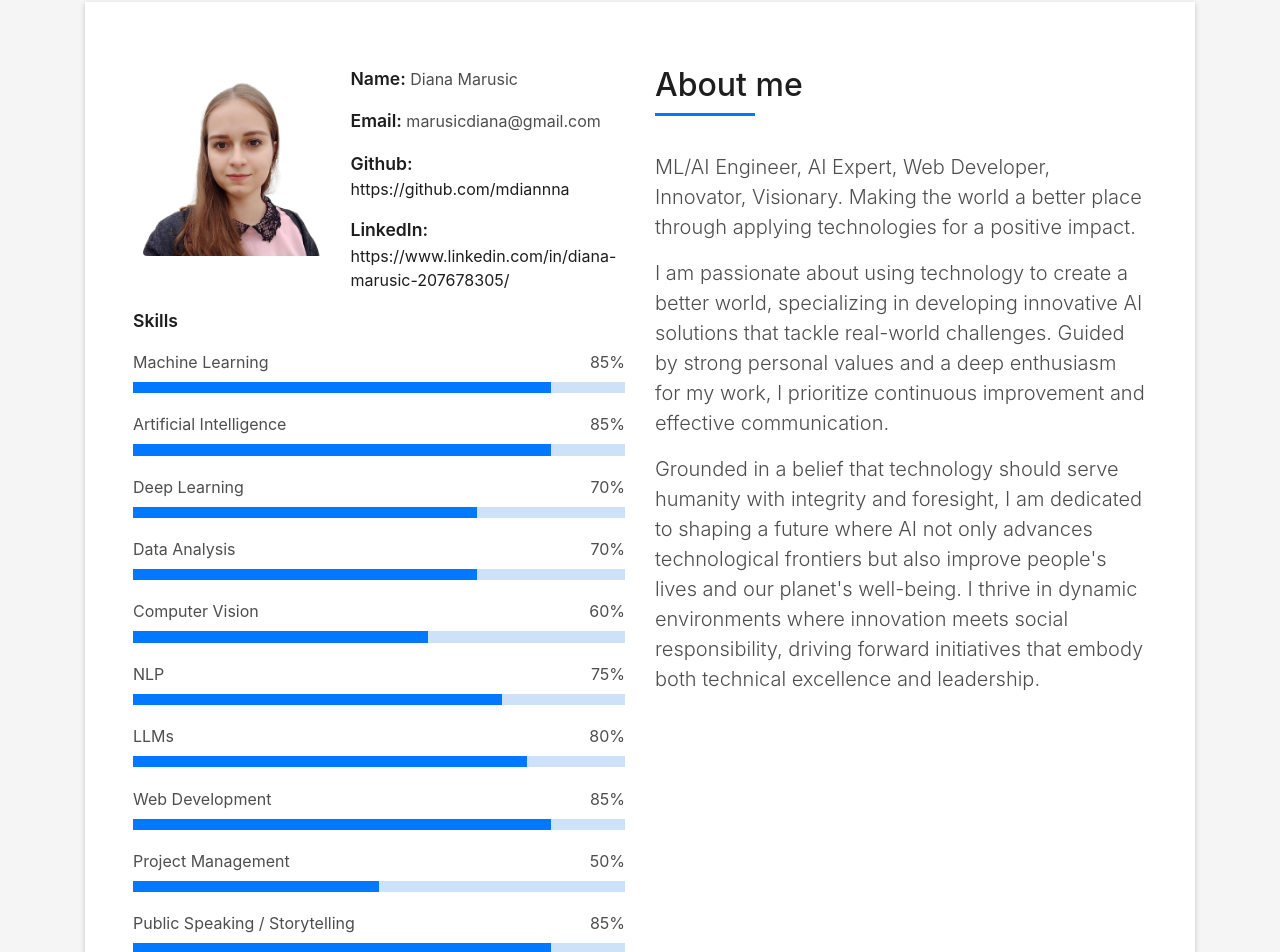
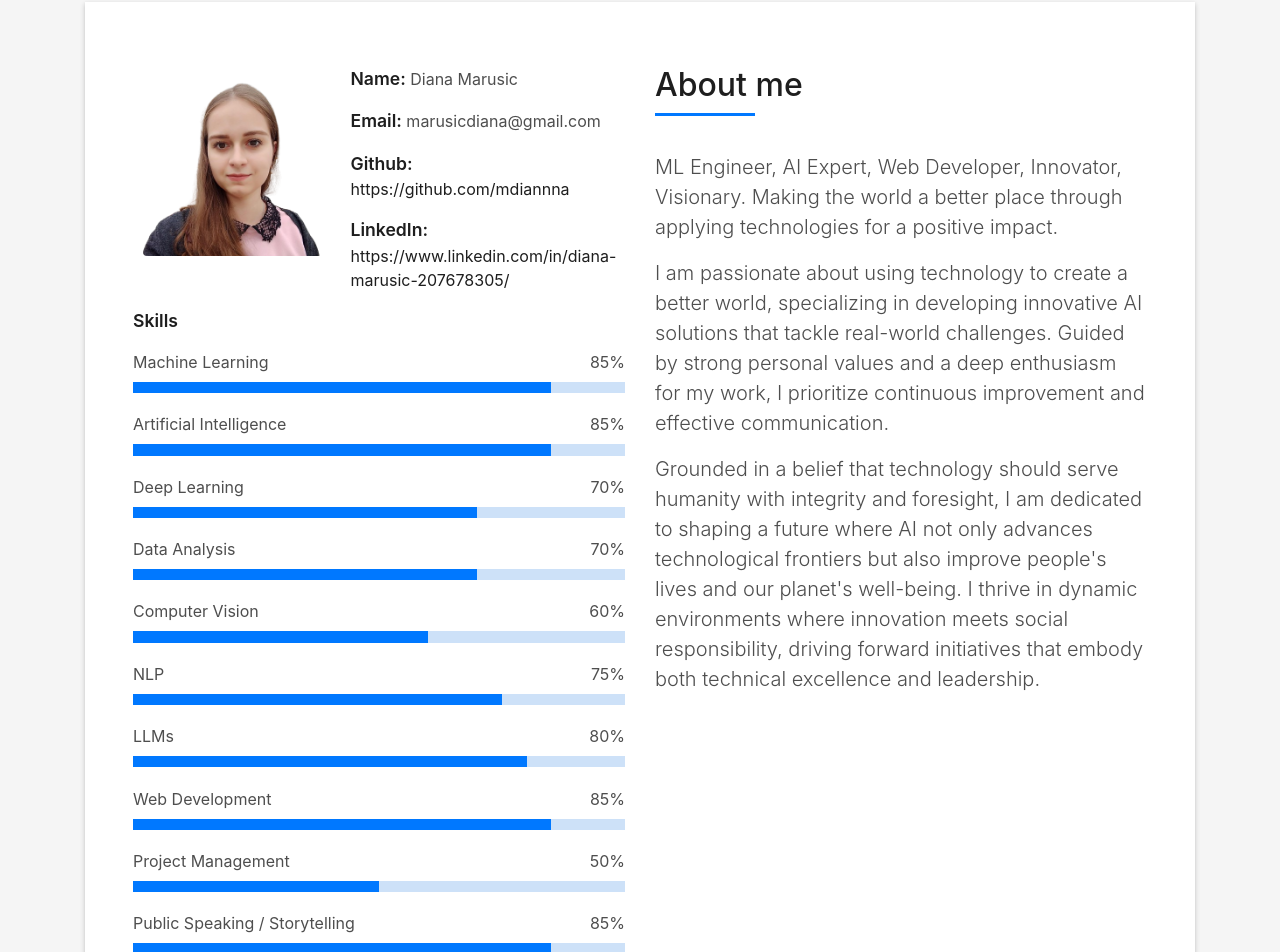
Before and after one commit to mdiannna/mdiannna.github.io, a plain HTML site: page index.html in a window 1280 px wide. Shown: the part 862-1814 px from the top of the page. Drawn offline with Linux system fonts and the light colour scheme.

Commit message:
updated description

```diff
--- a/index.html
+++ b/index.html
@@ -161,7 +161,7 @@
                     </h5>
                   </div>
                   <p class="lead">
-                    ML/AI Engineer, AI Expert, Web Developer, Innovator, Visionary. Making the world a better place through applying technologies for a positive impact.
+                    ML Engineer, AI Expert, Web Developer, Innovator, Visionary. Making the world a better place through applying technologies for a positive impact.
                   </p>
                   <p class="lead">
                     I am passionate about using technology to create a better world, specializing in developing innovative AI solutions that tackle real-world challenges. Guided by strong personal values and a deep enthusiasm for my work, I prioritize continuous improvement and effective communication.
```
